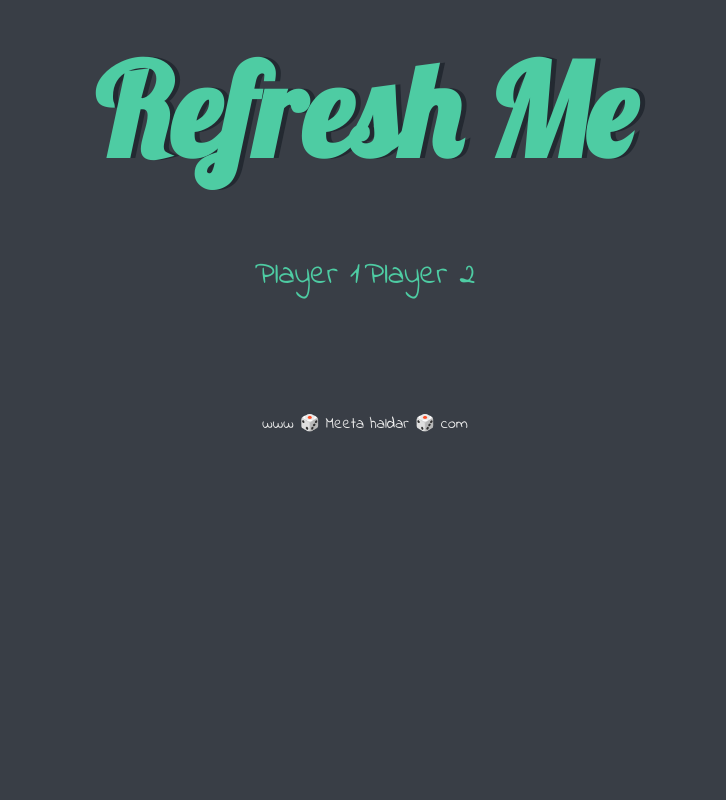
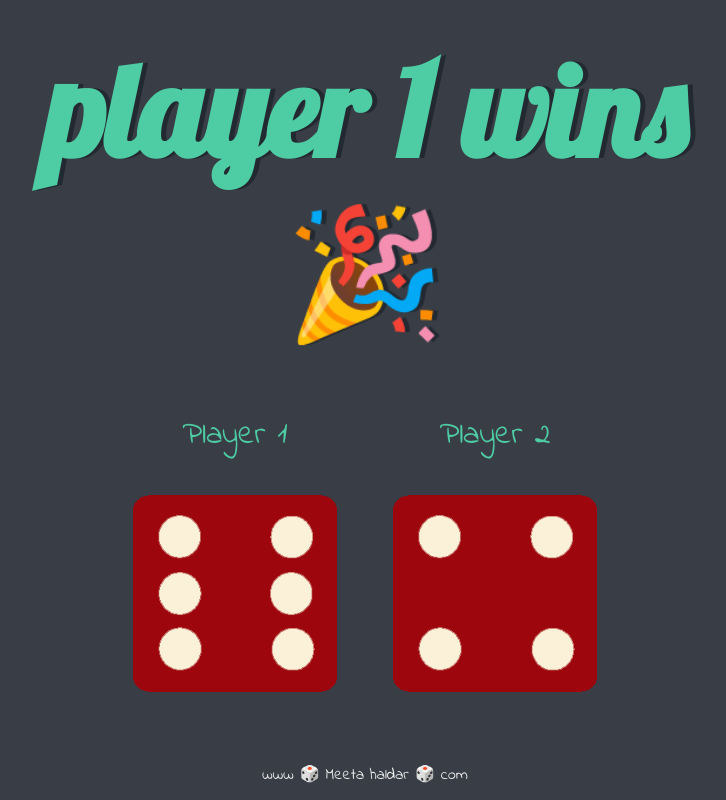
Before and after one commit to MeetaHaldar/Dice, a plain HTML site: page index.html in a window 1280 px wide. Shown: the whole page, without its empty margins (275-1001 px from the left). Drawn offline with Linux system fonts and the light colour scheme.

Commit message:
maked file working

```diff
--- a/index.html
+++ b/index.html
@@ -14,12 +14,12 @@
 
       <div class="dice">
         <p>Player 1</p>
-        <img class="img1" src="">
+        <img class="img1" src="./images/dice6.png">
       </div>
 
       <div class="dice">
         <p>Player 2</p>
-        <img class="img2" src="">
+        <img class="img2" src="./images/dice6.png">
       </div>
 
     </div>
--- a/index.js
+++ b/index.js
@@ -0,0 +1,42 @@
+// it will generate random number.
+var randomNumber1=Math.floor(Math.random()*6)+1;
+
+// it will concatinate the image randomly
+var randomImage1="dice"+randomNumber1+".png";
+
+// it will again concatinate image with its original  folder.
+var imagesource1="images/"+randomImage1;
+
+// selecting first image for random generating image.
+var  image1=document.querySelectorAll("img")[0];
+
+// changing attribute of first image
+image1.setAttribute("src",imagesource1);
+
+// ........................................................................//
+
+// similarlly for second player
+
+//generate random number & it will concatinate the image randomly and concatinate image with its original  folder
+var randomNumber2=(Math.floor(Math.random()*6)+1);
+
+// selecting first image for random generating image and changing attribute of first image.
+var  image2=document.querySelectorAll("img")[1].setAttribute("src","images/dice"+randomNumber2+".png");
+
+
+// ........................................................................//
+
+// now, for addressing the h1
+if(randomNumber1>randomNumber2)
+{
+    document.querySelector("h1").innerHTML=("player 1 wins 🎉");
+}
+else if(randomNumber2>randomNumber1)
+{
+    document.querySelector("h1").innerHTML=("player 2 wins 🎉");
+}
+else{
+    document.querySelector("h1").innerHTML=("DRAW ☹");
+}
+
+// ........................................................................//
```
